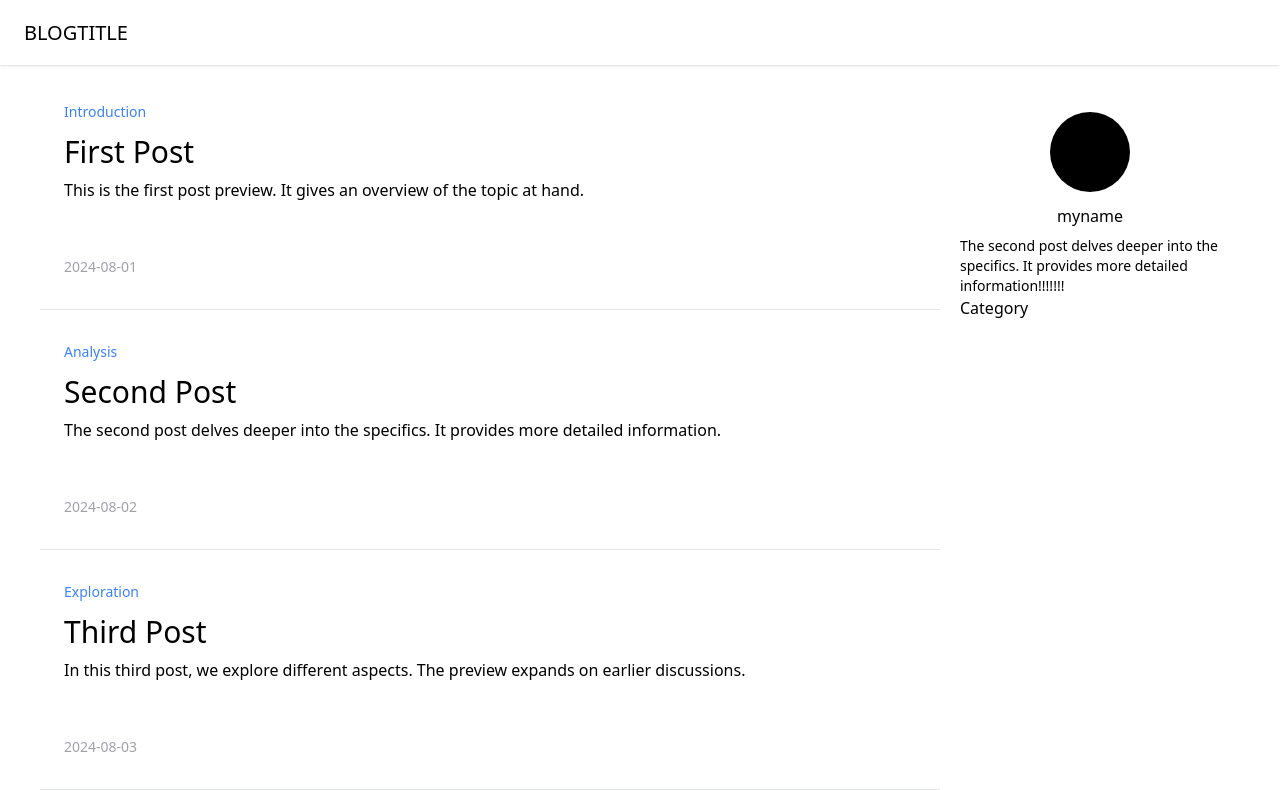
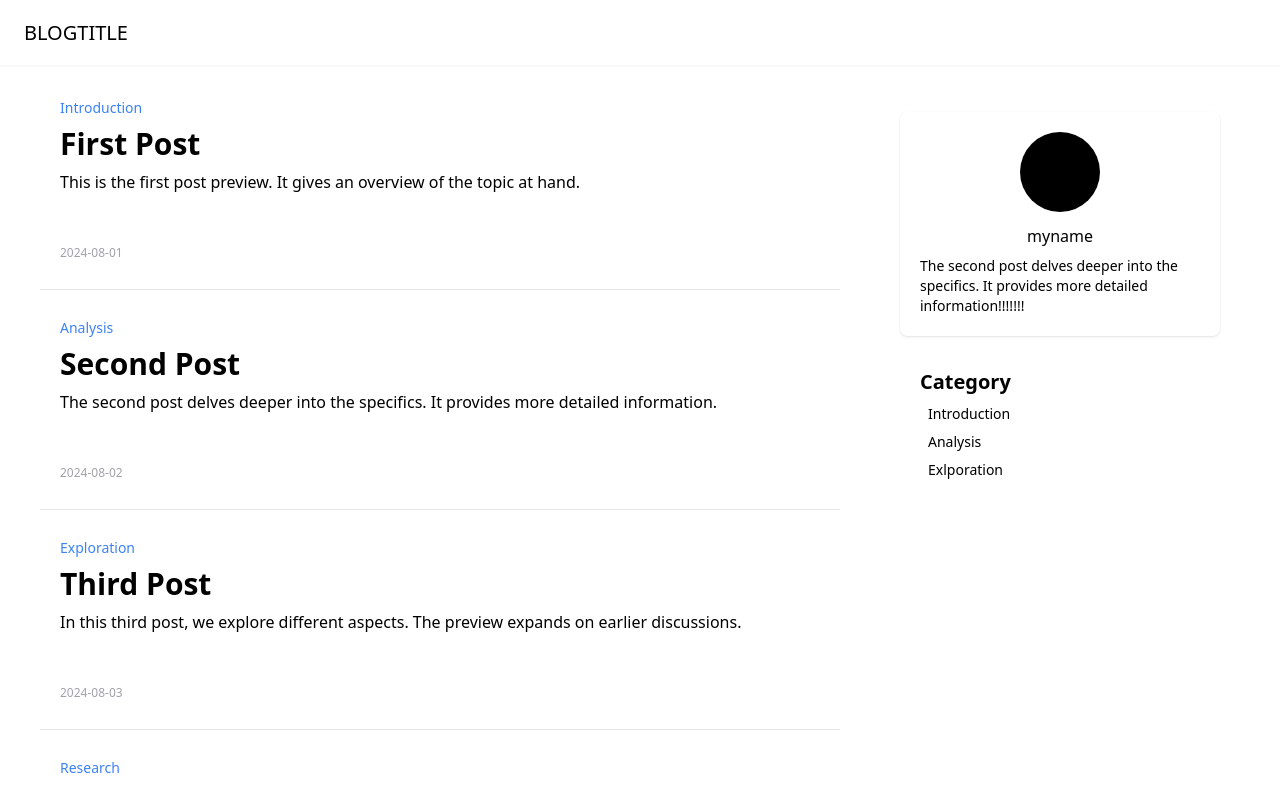
Before and after one commit to thewiilover/starter-template-for-blog, a Next.js app: page / in a window 1280 px wide. Shown: the top 790 px of the page. Built offline with nearby package versions, Linux system fonts and the light colour scheme.

Commit message:
feat: mainpage ui

```diff
--- a/app/page.tsx
+++ b/app/page.tsx
@@ -6,10 +6,10 @@ export default function Home() {
   return (
     <div className="w-full flex justify-center">
       <div className="w-[1200px] flex justify-between">
-        <div className="w-[900px] pb-[100px]">
+        <div className="w-[800px] pb-[100px]">
           <ArticleList />
         </div>
-        <div className="z-[10] w-[300px] h-[600px] sticky top-[80px] px-5 py-8">
+        <div className="z-[10] w-[360px] h-[600px] sticky top-[80px] px-5 py-8">
           <Profile />
           <Category />
         </div>
--- a/components/global/Navigation.tsx
+++ b/components/global/Navigation.tsx
@@ -3,7 +3,7 @@ import Link from "next/link";
 
 export default function Navigation() {
   return (
-    <div className="z-[100] fixed w-full h-[65px] flex items-center px-6 bg-white shadow">
+    <div className="z-[100] fixed w-full h-[65px] flex items-center px-6 bg-white shadow-sm">
       <Link href="/" className="text-xl">
         {blogTitle}
       </Link>
--- a/components/main/ArticleList.tsx
+++ b/components/main/ArticleList.tsx
@@ -7,14 +7,14 @@ export default function ArticleList() {
         <Link href={`/article/${data.id}`}>
           <div
             key={index}
-            className="h-[240px] flex flex-col justify-between px-6 py-8 border-b"
+            className="w-[100%] h-[220px] flex flex-col justify-between pl-5 pr-12 py-7 border-b"
           >
             <div>
-              <div className="text-blue-500 text-sm mb-3">{data.category}</div>
-              <div className="text-3xl mb-2">{data.title}</div>
+              <div className="text-blue-500 text-sm">{data.category}</div>
+              <div className="text-3xl my-2 font-bold">{data.title}</div>
               <div>{data.preview}</div>
             </div>
-            <div className="text-sm text-zinc-400">{data.date}</div>
+            <div className="text-xs text-zinc-400">{data.date}</div>
           </div>{" "}
         </Link>
       ))}
--- a/components/main/Category.tsx
+++ b/components/main/Category.tsx
@@ -1,3 +1,14 @@
+import { categoryList } from "@/custom/category";
+
 export default function Category() {
-  return <div className="w-full">Category</div>;
+  return (
+    <div className="w-full mt-3 p-5">
+      <div className="font-bold text-xl">Category</div>
+      {categoryList.map((categoryName, index) => (
+        <div key={index} className="text-sm pl-2 my-2">
+          {categoryName}
+        </div>
+      ))}
+    </div>
+  );
 }
--- a/components/main/Profile.tsx
+++ b/components/main/Profile.tsx
@@ -2,7 +2,7 @@ import { profileIntroduction, profileName } from "@/custom/profile";
 
 export default function Profile() {
   return (
-    <div className="w-full flex flex-col items-center">
+    <div className="w-full flex flex-col items-center shadow p-5 rounded-lg">
       <div className="w-[80px] h-[80px] rounded-full bg-black"></div>
       <div className="mt-3 mb-2">{profileName}</div>
       <div className="text-sm">{profileIntroduction}</div>
--- /dev/null
+++ b/custom/category.ts
@@ -0,0 +1 @@
+export const categoryList = ["Introduction", "Analysis", "Exlporation"];
```
